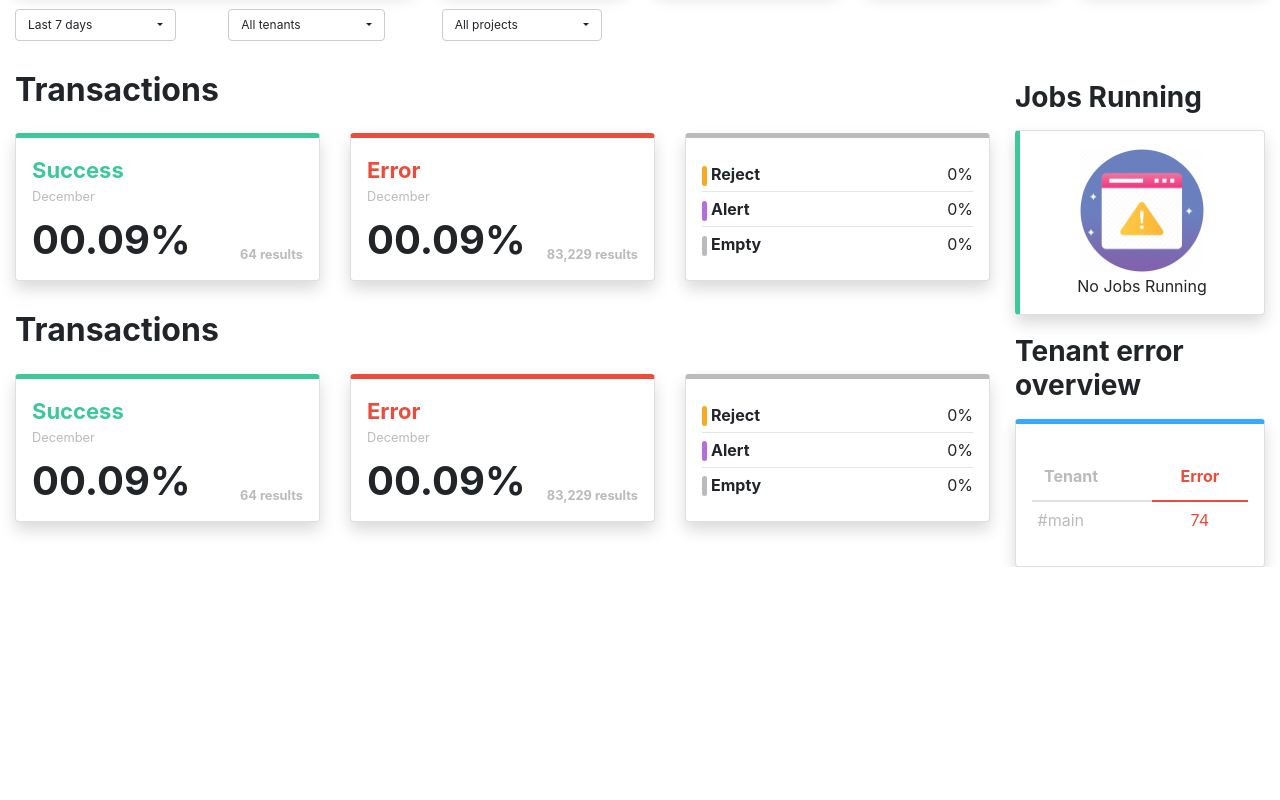
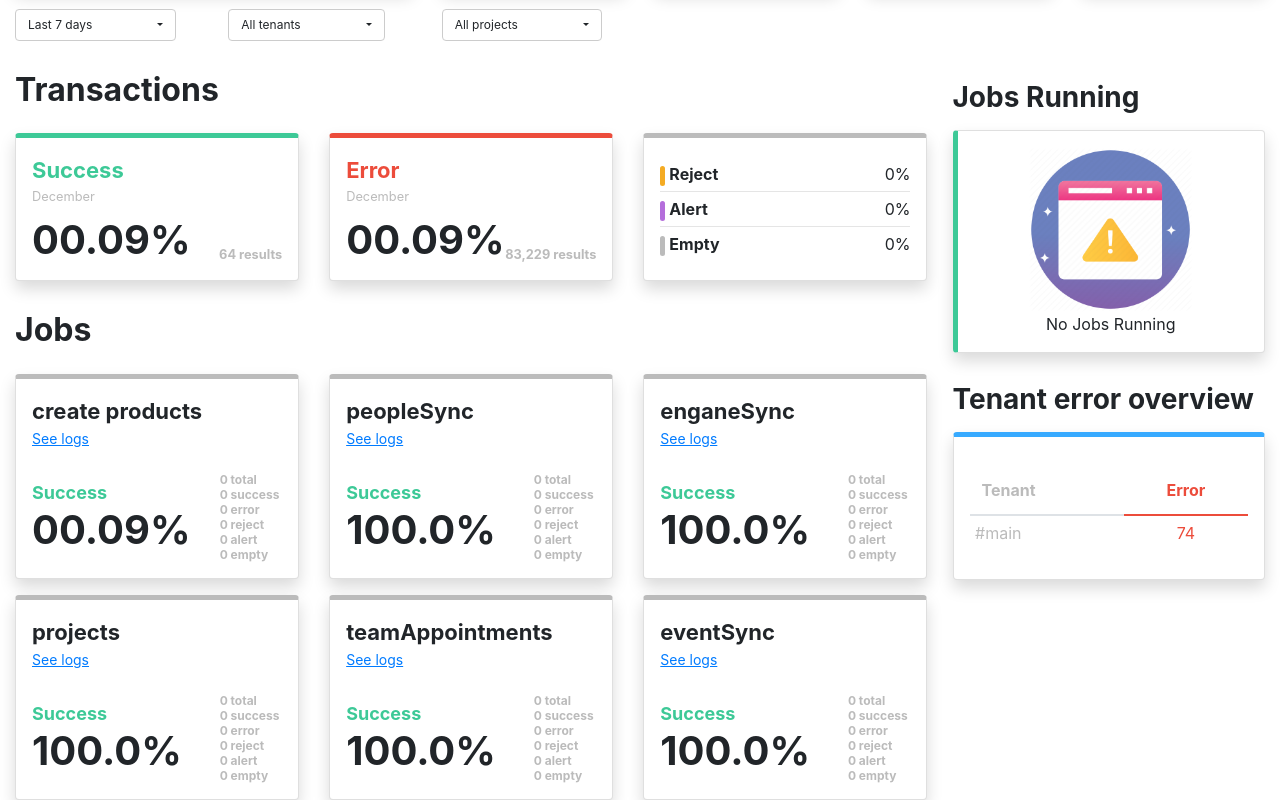
Before and after one commit to tierryray/linkapi, a React (Create React App) app: page / in a window 1280 px wide. Shown: the part 380-1180 px from the top of the page. Before the commit the page ends 947 px from the top, so only its background shows below. Built offline with nearby package versions, Linux system fonts and the light colour scheme.

Commit message:
Jobs Cards Done

```diff
--- a/src/App.js
+++ b/src/App.js
@@ -5,6 +5,7 @@ import styled from 'styled-components';
 import MonthCards from './components/MonthCards';
 import TransactionsCards from './components/Transactions';
 import JobsRunning from './components/JobsRunning';
+import JobsCards from './components/JobsCards';
 
 const StyledNavbar = styled(Navbar)`
   background-color: #39bd8e;
@@ -18,7 +19,7 @@ const StyledDiv = styled.div`
   display: flex;
 
   div:first-child {
-    flex: 4;
+    flex: 3;
   }
 
   div:last-child {
@@ -40,7 +41,7 @@ function App() {
         <StyledDiv>
           <div>
             <TransactionsCards />
-            <TransactionsCards />
+            <JobsCards />
           </div>
           <div>
             <JobsRunning />
--- /dev/null
+++ b/src/components/JobsCards/index.js
@@ -0,0 +1,141 @@
+/* eslint-disable jsx-a11y/anchor-is-valid */
+import React from 'react';
+import { Row, Col } from 'react-bootstrap';
+import StyledCard from '../Card';
+
+import { Title, Subtitle, Link, MainContentDiv } from './styles';
+
+const JobsCards = () => (
+  <>
+    <h2 style={{ fontWeight: 'bold', marginTop: '30px' }}>Jobs</h2>
+    <Row style={{ marginRight: '10px' }}>
+      <Col lg={4}>
+        <StyledCard>
+          <Title color="#3DC997">create products</Title>
+          <Link href="#">See logs</Link>
+          <MainContentDiv>
+            <div>
+              <Subtitle>Success</Subtitle>
+              <h1>00.09%</h1>
+            </div>
+            <div>
+              <small>0 total</small>
+              <small>0 success</small>
+              <small>0 error</small>
+              <small>0 reject</small>
+              <small>0 alert</small>
+              <small>0 empty</small>
+            </div>
+          </MainContentDiv>
+        </StyledCard>
+      </Col>
+
+      <Col lg={4}>
+        <StyledCard>
+          <Title color="#3DC997">peopleSync</Title>
+          <Link href="#">See logs</Link>
+          <MainContentDiv>
+            <div>
+              <Subtitle>Success</Subtitle>
+              <h1>100.0%</h1>
+            </div>
+            <div>
+              <small>0 total</small>
+              <small>0 success</small>
+              <small>0 error</small>
+              <small>0 reject</small>
+              <small>0 alert</small>
+              <small>0 empty</small>
+            </div>
+          </MainContentDiv>
+        </StyledCard>
+      </Col>
+
+      <Col lg={4}>
+        <StyledCard>
+          <Title color="#3DC997">enganeSync</Title>
+          <Link href="#">See logs</Link>
+          <MainContentDiv>
+            <div>
+              <Subtitle>Success</Subtitle>
+              <h1>100.0%</h1>
+            </div>
+            <div>
+              <small>0 total</small>
+              <small>0 success</small>
+              <small>0 error</small>
+              <small>0 reject</small>
+              <small>0 alert</small>
+              <small>0 empty</small>
+            </div>
+          </MainContentDiv>
+        </StyledCard>
+      </Col>
+
+      <Col lg={4}>
+        <StyledCard>
+          <Title color="#3DC997">projects</Title>
+          <Link href="#">See logs</Link>
+          <MainContentDiv>
+            <div>
+              <Subtitle>Success</Subtitle>
+              <h1>100.0%</h1>
+            </div>
+            <div>
+              <small>0 total</small>
+              <small>0 success</small>
+              <small>0 error</small>
+              <small>0 reject</small>
+              <small>0 alert</small>
+              <small>0 empty</small>
+            </div>
+          </MainContentDiv>
+        </StyledCard>
+      </Col>
+
+      <Col lg={4}>
+        <StyledCard>
+          <Title color="#3DC997">teamAppointments</Title>
+          <Link href="#">See logs</Link>
+          <MainContentDiv>
+            <div>
+              <Subtitle>Success</Subtitle>
+              <h1>100.0%</h1>
+            </div>
+            <div>
+              <small>0 total</small>
+              <small>0 success</small>
+              <small>0 error</small>
+              <small>0 reject</small>
+              <small>0 alert</small>
+              <small>0 empty</small>
+            </div>
+          </MainContentDiv>
+        </StyledCard>
+      </Col>
+
+      <Col lg={4}>
+        <StyledCard>
+          <Title color="#3DC997">eventSync</Title>
+          <Link href="#">See logs</Link>
+          <MainContentDiv>
+            <div>
+              <Subtitle>Success</Subtitle>
+              <h1>100.0%</h1>
+            </div>
+            <div>
+              <small>0 total</small>
+              <small>0 success</small>
+              <small>0 error</small>
+              <small>0 reject</small>
+              <small>0 alert</small>
+              <small>0 empty</small>
+            </div>
+          </MainContentDiv>
+        </StyledCard>
+      </Col>
+    </Row>
+  </>
+);
+
+export default JobsCards;
--- /dev/null
+++ b/src/components/JobsCards/styles.js
@@ -0,0 +1,40 @@
+import styled from 'styled-components';
+
+export const Title = styled.span`
+  font-size: 22px;
+  font-weight: bold;
+`;
+
+export const Subtitle = styled.span`
+  font-size: 18px;
+  font-weight: bold;
+  color: #3dc997;
+  margin-top: 30px;
+`;
+
+export const Link = styled.a`
+  font-size: 14px;
+  text-decoration: underline;
+`;
+
+export const MainContentDiv = styled.div`
+  display: flex;
+  align-items: flex-end;
+  justify-content: space-between;
+
+  h1 {
+    font-weight: bold;
+  }
+
+  div {
+    display: flex;
+    flex-direction: column;
+
+    small {
+      color: #bbb;
+      font-weight: bold;
+      font-size: 12px;
+      line-height: 15px;
+    }
+  }
+`;
--- a/src/components/JobsRunning/index.js
+++ b/src/components/JobsRunning/index.js
@@ -16,7 +16,7 @@ const JobsRunning = () => (
           <span>No Jobs Running</span>
         </StyledContent>
       </StyledCard>
-      <h3 style={{ fontWeight: 'bold', marginTop: '20px' }}>
+      <h3 style={{ fontWeight: 'bold', marginTop: '30px' }}>
         Tenant error overview
       </h3>
       <StyledCard color="#37AAFF">
--- a/src/components/MonthCards/index.js
+++ b/src/components/MonthCards/index.js
@@ -64,7 +64,7 @@ const MonthCards = () => (
           <Title color="#3DC997">Success</Title>
           <Smaller>December</Smaller>
           <MainContentDiv>
-            <h1>99,91%</h1>
+            <h1>99.91%</h1>
           </MainContentDiv>
         </StyledCard>
       </Col>
```
